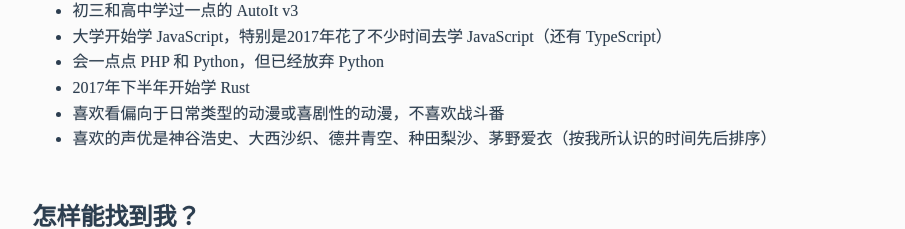
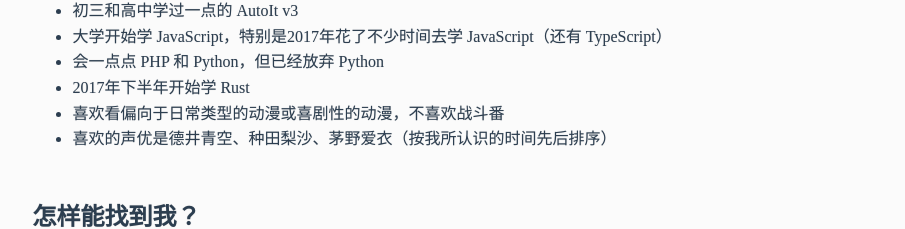
Before and after one commit to g-plane/blog, a Nuxt app: page /about in a window 1280 px wide. Shown: the part 958-1187 px from the top of the page, without its empty margins (187-1092 px from the left). Built offline with nearby package versions, Linux system fonts and the light colour scheme; a web font is replaced by a local one; what vue-disqus would draw is missing.

Commit message:
Update about page

```diff
--- a/pages/about.vue
+++ b/pages/about.vue
@@ -36,7 +36,7 @@
           <li>会一点点 PHP 和 Python，但已经放弃 Python</li>
           <li>2017年下半年开始学 Rust</li>
           <li>喜欢看偏向于日常类型的动漫或喜剧性的动漫，不喜欢战斗番</li>
-          <li>喜欢的声优是神谷浩史、大西沙织、德井青空、种田梨沙、茅野爱衣（按我所认识的时间先后排序）</li>
+          <li>喜欢的声优是德井青空、种田梨沙、茅野爱衣（按我所认识的时间先后排序）</li>
         </ul>
 
 
```
